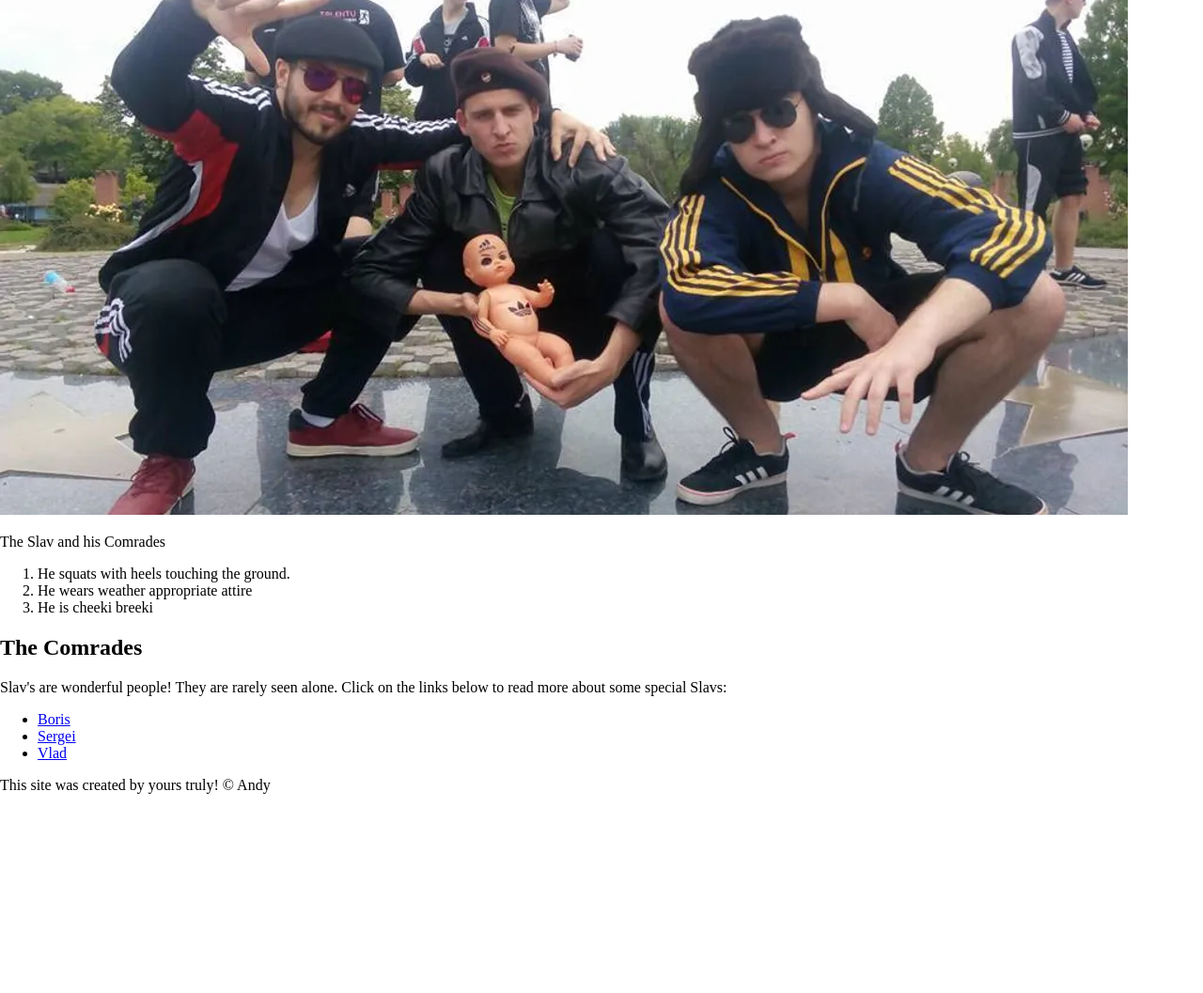
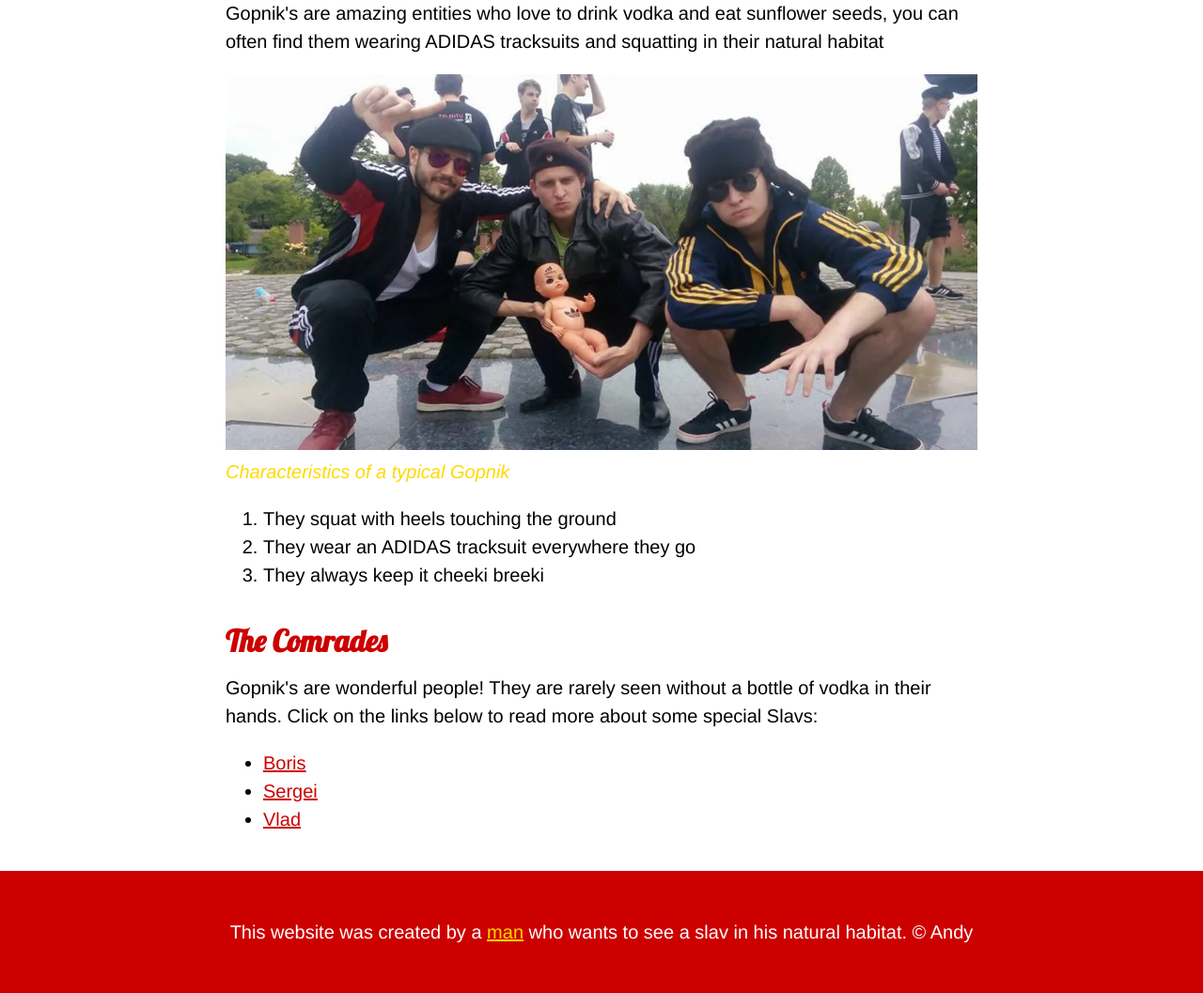
Before and after one commit to AstralAndo/cartoon-hero, a plain HTML site: page index.html in a window 1280 px wide. Shown: the part 617-1674 px from the top of the page at 94% size. Before the commit the page ends 1478 px from the top, so only its background shows below. Drawn offline with Linux system fonts and the light colour scheme.

Commit message:
Wrote the CSS for our Gopnik

```diff
--- a/css/slav.css
+++ b/css/slav.css
@@ -1,3 +1,79 @@
 body{
 	margin: 0;
+	font-family: Helvetica, Arial, sans-serif;
+	font-size: 20px;
+	line-height: 30px;
 }
+
+header{
+	background-color: #CD0000;
+	text-align: center;
+	padding-top:  50px;
+	padding-bottom: 50px;
+}
+
+h1, h2{
+	font-family: 'Lobster', cursive;
+}
+
+header h1{
+	color: white;
+	font-size: 36px;
+
+}
+
+header img{
+	border-radius: 170px;
+	width: 300px;
+	border:  10px solid #FFD900 ;
+}
+
+main{
+	max-width: 800px;
+	margin: 0 auto;
+	/* top and bottom, left & right, bottom value, left hand */
+	padding: 20px;
+}
+
+main img{
+	max-width: 100%;
+}
+
+h2{
+	font-size: 32px;
+	color: #CD0000;
+	margin: 40px 0 10px;
+}
+
+a{
+	color: #CD0000;
+}
+a:hover{
+	color: white;
+	background-color: #FFD900;
+}
+
+footer{
+	background-color: #CD0000;
+	text-align: center;
+	color:  white;
+	padding:  50px;
+}
+
+footer p{
+	margin: 0;
+}
+
+footer a{
+	color: #FFD900;
+}
+footer a:hover{
+	opactiy: 0.5;
+	background-color: transparent;
+}
+
+p.caption{
+	color: #FFD900;
+	font-style: italic;
+	margin-top: 0px;
+}
--- a/index.html
+++ b/index.html
@@ -4,6 +4,7 @@
 	<meta charset="utf-8">
 	<title>Super Slavs!</title>
 	<link rel="icon" href="img/Cheeki-Breeki.jpeg">
+	<link href="https://fonts.googleapis.com/css2?family=Lobster&display=swap" rel="stylesheet">
 	<link rel="stylesheet" type="text/css" href="css/slav.css">
 </head>
 <body>
@@ -15,20 +16,20 @@
 
 <!-- Main Element -->
 	<main>
-		<h2>About Slavs</h2>
-		<p>Slav's are amazing entities which love to drink vodka and eat sunflower seeds, you can often find them wearing ADIDAS tracksuits and squatting in their natural habitat</p>
+		<h2>About Gopniks</h2>
+		<p>Gopnik's are amazing entities who love to drink vodka and eat sunflower seeds, you can often find them wearing ADIDAS tracksuits and squatting in their natural habitat</p>
 		<img src="img/slav-squat.jpeg">
 		<!-- Characteristics -->
-		<p>The Slav and his Comrades</p>
+		<p class="caption">Characteristics of a typical Gopnik</p>
 		<ol>
-			<li>He squats with heels touching the ground.</li>
-			<li>He wears weather appropriate attire</li>
-			<li>He is cheeki breeki</li>
+			<li>They squat with heels touching the ground</li>
+			<li>They wear an ADIDAS tracksuit everywhere they go</li>
+			<li>They always keep it cheeki breeki</li>
 		</ol>
 
 		<!-- Comrades -->
 		<h2>The Comrades</h2>
-		<p>Slav's are wonderful people! They are rarely seen alone. Click on the links below to read more about some special Slavs:</p>
+		<p>Gopnik's are wonderful people! They are rarely seen without a bottle of vodka in their hands. Click on the links below to read more about some special Slavs:</p>
 		<ul>
 			<li><a target="_blank" href="https://life-of-boris.fandom.com/wiki/Boris">Boris</a></li>
 			<li><a target="_blank"href="https://en.wikipedia.org/wiki/Sergei_Dovlatov">Sergei</a></li>
@@ -37,7 +38,8 @@
 	</main>
 	<!-- Footer element -->
 	<footer>
-		<p>This site was created by <a href="https://www.instagram.com/andysimmonds97/?hl=en"></a>yours truly! &copy; Andy</p>
+		<p>This website was created by a <a href= "https://www.instagram.com/andysimmonds97/?hl=en"> man</a> who wants to see a slav in his natural habitat. &copy; Andy</p>
 	</footer>
+
 </body>
 </html>
```
